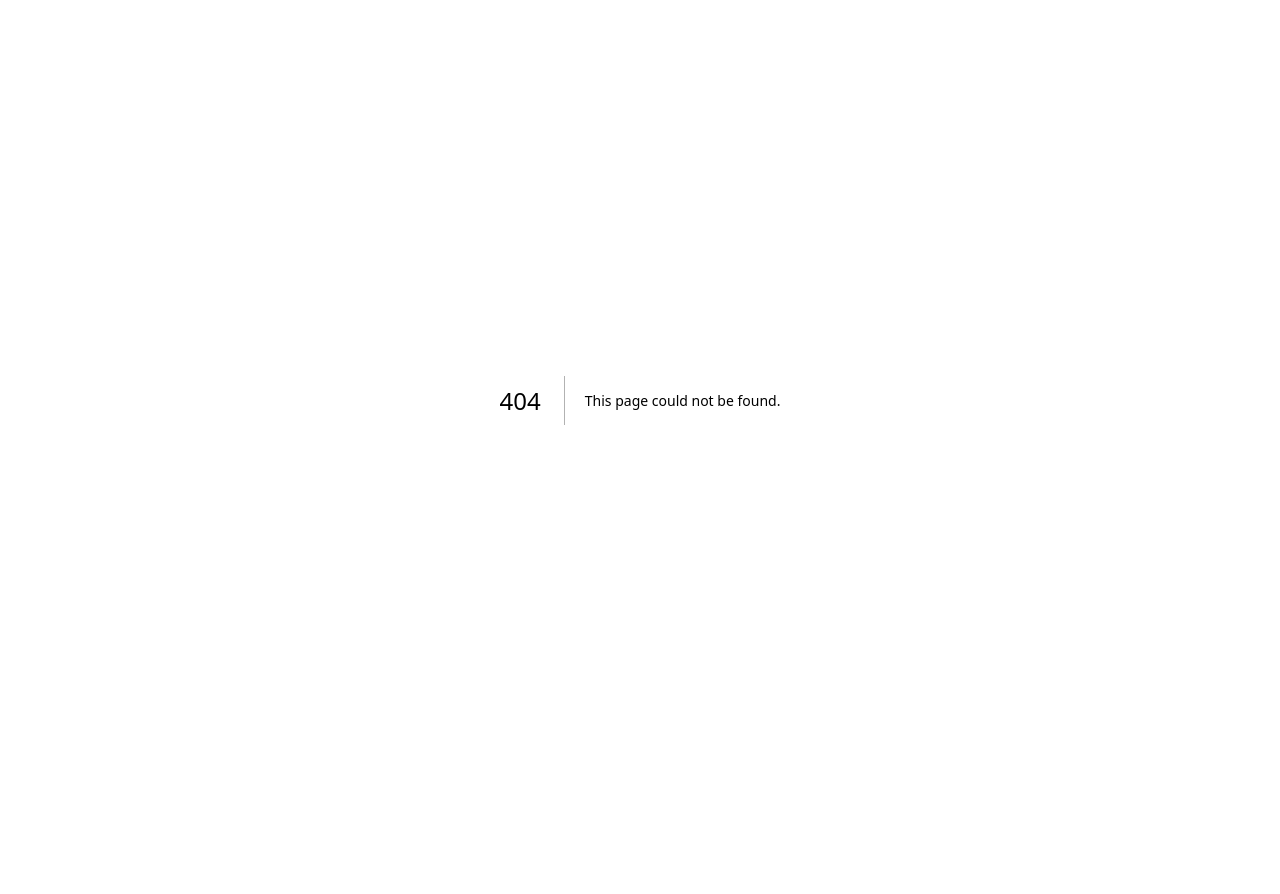
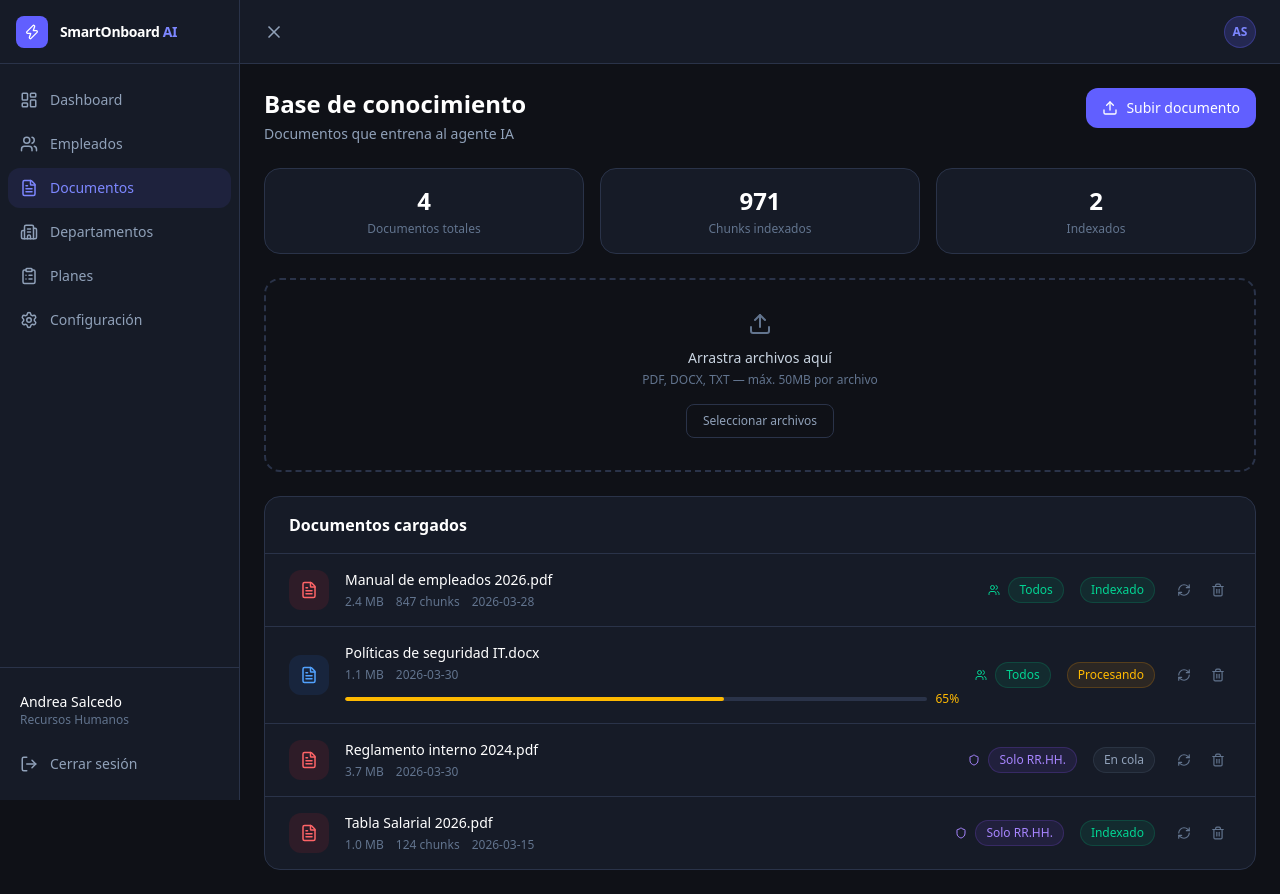
Before and after one commit to sebastianmiracastro/smartonboard-ai, a Next.js app in the folder frontend/: page /dashboard/documentos in a window 1280 px wide. Before the commit this address had no page. Before the commit the page ends 800 px from the top, so only its background shows below. Built offline with nearby package versions, Linux system fonts and the light colour scheme.

Commit message:
feat: vista de documentos con upload zone y gestión de permisos

```diff
--- /dev/null
+++ b/frontend/src/app/dashboard/documentos/page.tsx
@@ -0,0 +1,157 @@
+"use client";
+
+import { useState } from "react";
+import { FileText, Upload, RefreshCw, Trash2, Shield, Users } from "lucide-react";
+import { mockDocuments } from "@/mock/data";
+
+const statusConfig: Record<string, { label: string; classes: string }> = {
+  indexado: { label: "Indexado", classes: "bg-emerald-500/10 text-emerald-400 border border-emerald-500/20" },
+  procesando: { label: "Procesando", classes: "bg-amber-500/10 text-amber-400 border border-amber-500/20" },
+  en_cola: { label: "En cola", classes: "bg-slate-500/10 text-slate-400 border border-slate-500/20" },
+  error: { label: "Error", classes: "bg-red-500/10 text-red-400 border border-red-500/20" },
+};
+
+const permissionConfig: Record<string, { label: string; classes: string }> = {
+  green: { label: "Todos", classes: "bg-emerald-500/10 text-emerald-400 border border-emerald-500/20" },
+  purple: { label: "Solo RR.HH.", classes: "bg-violet-500/10 text-violet-400 border border-violet-500/20" },
+};
+
+export default function DocumentosPage() {
+  const [docs, setDocs] = useState(mockDocuments);
+  const [dragging, setDragging] = useState(false);
+
+  const totalChunks = docs
+    .filter(d => d.status === "indexado")
+    .reduce((acc, d) => acc + (d.chunkCount || 0), 0);
+
+  return (
+    <div className="flex flex-col gap-6">
+
+      {/* Header */}
+      <div className="flex items-start justify-between">
+        <div>
+          <h1 className="text-white text-2xl font-semibold">Base de conocimiento</h1>
+          <p className="text-slate-400 text-sm mt-1">
+            Documentos que entrena al agente IA
+          </p>
+        </div>
+        <button className="flex items-center gap-2 bg-indigo-500 hover:bg-indigo-600 text-white text-sm font-medium px-4 py-2.5 rounded-xl transition-colors">
+          <Upload size={16} />
+          Subir documento
+        </button>
+      </div>
+
+      {/* Stats */}
+      <div className="grid grid-cols-3 gap-4">
+        {[
+          { label: "Documentos totales", value: docs.length },
+          { label: "Chunks indexados", value: totalChunks.toLocaleString() },
+          { label: "Indexados", value: docs.filter(d => d.status === "indexado").length },
+        ].map((s) => (
+          <div key={s.label} className="bg-[#161b27] border border-[#2a3349] rounded-2xl p-4 text-center">
+            <p className="text-white text-2xl font-semibold">{s.value}</p>
+            <p className="text-slate-500 text-xs mt-1">{s.label}</p>
+          </div>
+        ))}
+      </div>
+
+      {/* Upload zone */}
+      <div
+        onDragOver={(e) => { e.preventDefault(); setDragging(true); }}
+        onDragLeave={() => setDragging(false)}
+        onDrop={(e) => { e.preventDefault(); setDragging(false); }}
+        className={`border-2 border-dashed rounded-2xl p-8 text-center transition-colors
+          ${dragging ? "border-indigo-500 bg-indigo-500/5" : "border-[#2a3349] hover:border-[#3d4f6e]"}`}
+      >
+        <Upload size={24} className="text-slate-500 mx-auto mb-3" />
+        <p className="text-slate-300 text-sm font-medium mb-1">Arrastra archivos aquí</p>
+        <p className="text-slate-500 text-xs">PDF, DOCX, TXT — máx. 50MB por archivo</p>
+        <button className="mt-4 border border-[#2a3349] hover:border-[#3d4f6e] text-slate-400 hover:text-slate-200 text-xs px-4 py-2 rounded-lg transition-colors">
+          Seleccionar archivos
+        </button>
+      </div>
+
+      {/* Lista documentos */}
+      <div className="bg-[#161b27] border border-[#2a3349] rounded-2xl overflow-hidden">
+        <div className="px-6 py-4 border-b border-[#2a3349]">
+          <h2 className="text-white font-semibold">Documentos cargados</h2>
+        </div>
+
+        <div className="divide-y divide-[#2a3349]">
+          {docs.map((doc) => (
+            <div key={doc.id} className="px-6 py-4 flex items-center gap-4 hover:bg-[#1e2536]/50 transition-colors">
+
+              {/* Icono formato */}
+              <div className={`w-10 h-10 rounded-xl flex items-center justify-center shrink-0
+                ${doc.format === "pdf" ? "bg-red-500/10" : doc.format === "docx" ? "bg-blue-500/10" : "bg-slate-500/10"}`}>
+                <FileText size={18} className={
+                  doc.format === "pdf" ? "text-red-400" : doc.format === "docx" ? "text-blue-400" : "text-slate-400"
+                } />
+              </div>
+
+              {/* Info */}
+              <div className="flex-1 min-w-0">
+                <p className="text-white text-sm font-medium truncate">{doc.name}</p>
+                <div className="flex items-center gap-3 mt-1">
+                  <span className="text-slate-500 text-xs">
+                    {(doc.sizeKb / 1024).toFixed(1)} MB
+                  </span>
+                  {doc.chunkCount && (
+                    <span className="text-slate-500 text-xs">{doc.chunkCount} chunks</span>
+                  )}
+                  <span className="text-slate-500 text-xs">{doc.uploadedAt}</span>
+                </div>
+
+                {/* Barra progreso si está procesando */}
+                {doc.status === "procesando" && doc.progress && (
+                  <div className="mt-2 flex items-center gap-2">
+                    <div className="flex-1 h-1 bg-[#2a3349] rounded-full overflow-hidden">
+                      <div
+                        className="h-full bg-amber-400 rounded-full transition-all"
+                        style={{ width: `${doc.progress}%` }}
+                      />
+                    </div>
+                    <span className="text-amber-400 text-xs">{doc.progress}%</span>
+                  </div>
+                )}
+              </div>
+
+              {/* Permisos */}
+              <div className="flex items-center gap-2">
+                {doc.permissions.color === "purple" ? (
+                  <Shield size={12} className="text-violet-400" />
+                ) : (
+                  <Users size={12} className="text-emerald-400" />
+                )}
+                <span className={`text-xs px-2.5 py-1 rounded-full font-medium border
+                  ${permissionConfig[doc.permissions.color].classes}`}>
+                  {permissionConfig[doc.permissions.color].label}
+                </span>
+              </div>
+
+              {/* Estado */}
+              <span className={`text-xs px-2.5 py-1 rounded-full font-medium border
+                ${statusConfig[doc.status].classes}`}>
+                {statusConfig[doc.status].label}
+              </span>
+
+              {/* Acciones */}
+              <div className="flex items-center gap-2">
+                <button className="text-slate-500 hover:text-indigo-400 transition-colors p-1.5 hover:bg-indigo-500/10 rounded-lg">
+                  <RefreshCw size={14} />
+                </button>
+                <button
+                  onClick={() => setDocs(docs.filter(d => d.id !== doc.id))}
+                  className="text-slate-500 hover:text-red-400 transition-colors p-1.5 hover:bg-red-500/10 rounded-lg"
+                >
+                  <Trash2 size={14} />
+                </button>
+              </div>
+
+            </div>
+          ))}
+        </div>
+      </div>
+    </div>
+  );
+}
```
